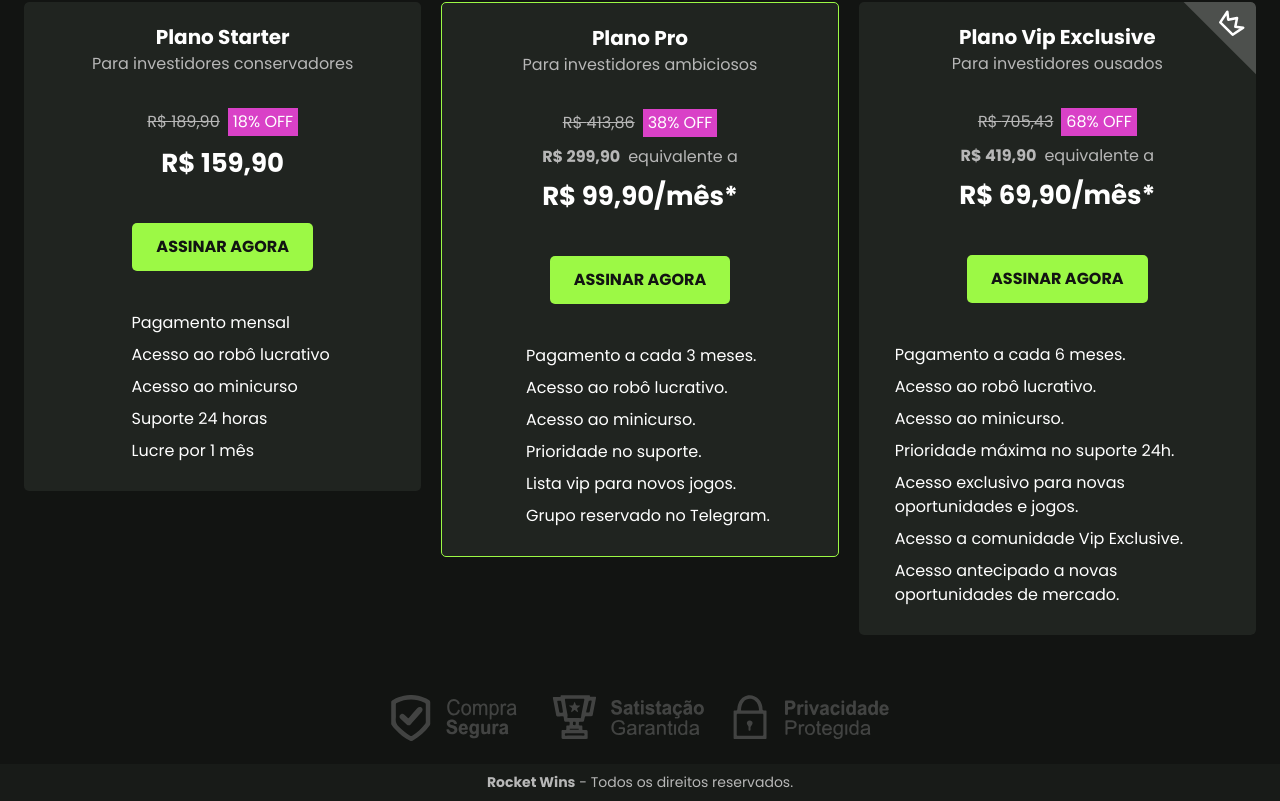
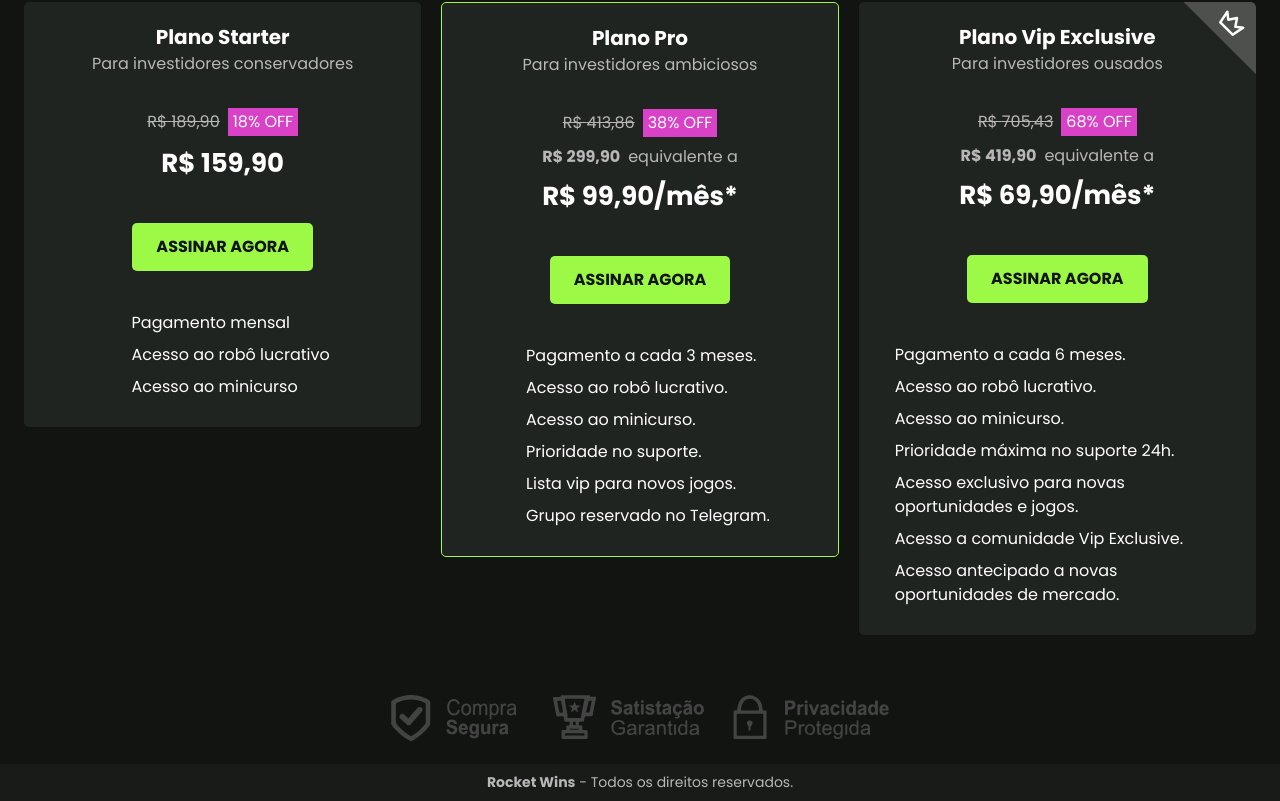
Before and after one commit to AdrianKnapp/boostt, a Next.js app: page / in a window 1280 px wide. Shown: the part 3002-3803 px from the top of the page. Built offline with nearby package versions, Linux system fonts and the light colour scheme.

Commit message:
Adjusted scroll and cards

```diff
--- a/src/components/Seller/Button.tsx
+++ b/src/components/Seller/Button.tsx
@@ -34,7 +34,7 @@ const Button = ({ children, linkable = false }: ButtonProps) => {
       <a>{button}</a>
     </Link>
   ) : (
-    <ScrollLink to="seller-principal" spy smooth offset={-20} duration={1000}>
+    <ScrollLink to="seller-principal" spy smooth offset={30} duration={1000}>
       {button}
     </ScrollLink>
   );
--- a/src/components/Seller/SellerCarousel/index.tsx
+++ b/src/components/Seller/SellerCarousel/index.tsx
@@ -20,7 +20,7 @@ const SellerCarousel = () => {
         modules={[Pagination, Autoplay, Navigation]}
         className="seller-swiper"
         autoplay={{
-          delay: 3000,
+          delay: 2500,
           disableOnInteraction: true,
         }}
         spaceBetween={20}
@@ -43,8 +43,6 @@ const SellerCarousel = () => {
               'Pagamento mensal',
               'Acesso ao robô lucrativo',
               'Acesso ao minicurso',
-              'Suporte 24 horas',
-              'Lucre por 1 mês',
             ]}
           />
         </SwiperSlide>
```
